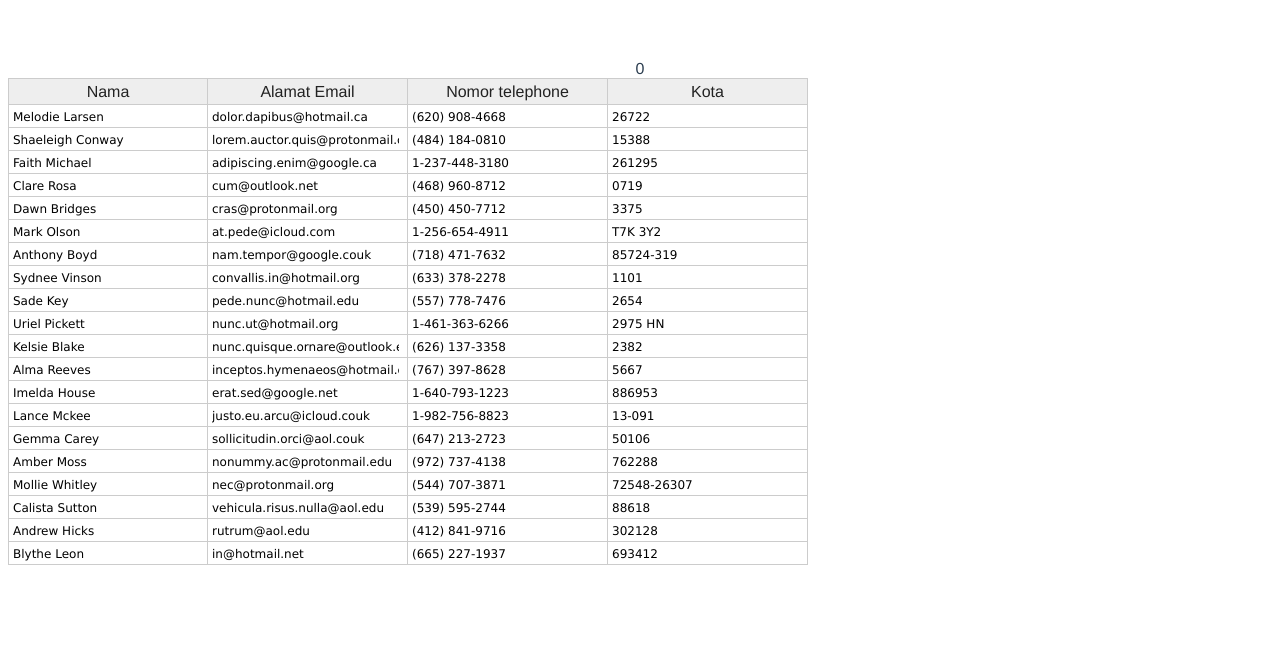
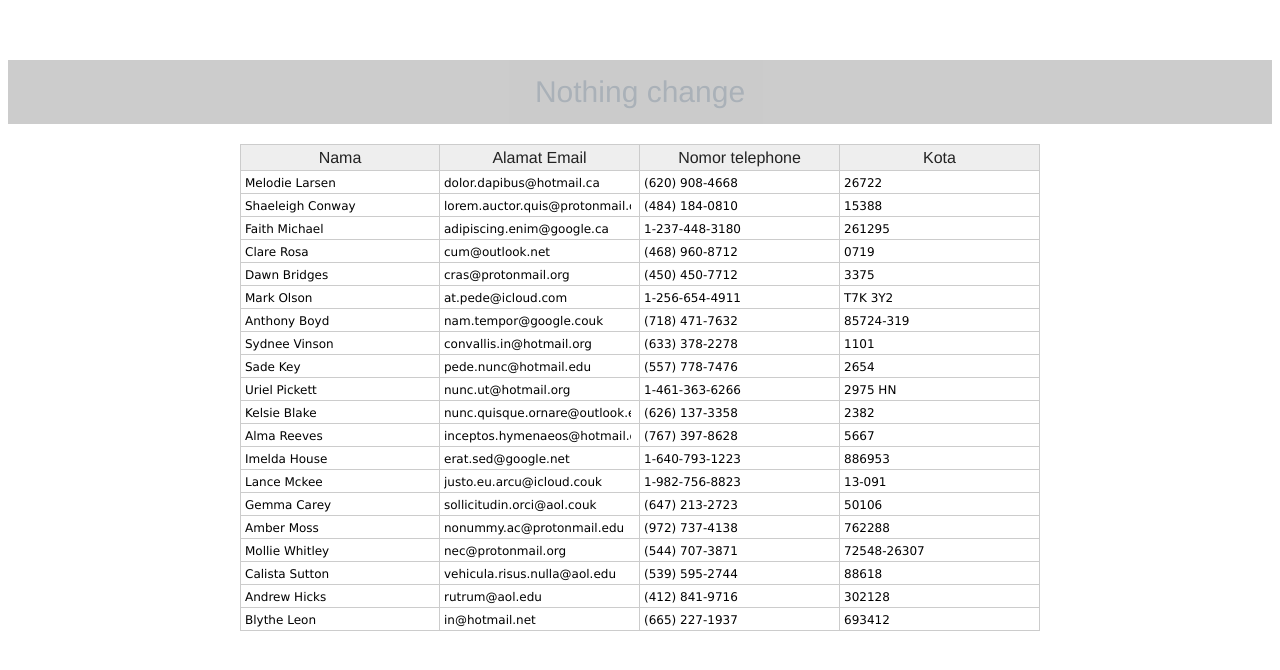
Before and after one commit to rijalBinHusen/excel-like-table, a Vue app: page / in a window 1280 px wide. Shown: the top 670 px of the page. Built offline with nearby package versions, Linux system fonts and the light colour scheme.

Commit message:
Auto emit after 10 second changed cell

```diff
--- a/src/components/ExcelTable.vue
+++ b/src/components/ExcelTable.vue
@@ -1,5 +1,5 @@
 <template>
-    <div style="left:0">{{ countDown }}</div>
+    <div class="countDown">{{ countDown ? "Data would auto save in "+ countDown + " second" : "Nothing change" }}</div>
     <div class="handsontable" id="example">
     <table class="htCore">
       <colgroup>
@@ -68,6 +68,7 @@ export default {
         required: true,
       }
     },
+    emits: ["changed"],
     methods: {
       changed(ev) {
         console.log(ev)
@@ -91,6 +92,7 @@ export default {
           return
         } if(!this.countDown) {
           console.log("selesai")
+          this.$emit("changed", this.changeRow)
           clearInterval(this.count)
           return
         }
@@ -301,7 +303,10 @@ export default {
   -ms-user-select: none;
   /*user-select: none; /*no browser supports unprefixed version*/
   border-spacing: 0;
-  margin: 0;
+  /* margin: 0;
+   */
+  margin-left: auto;
+  margin-right: auto;
   border-width: 0;
   table-layout: fixed;
   width: 0;
@@ -774,8 +779,14 @@ input:focus {
   outline: none;
 }
 
-.focused {
-  background-color: #5292F7;
+.countDown {
+  position: relative;
+  background-color: gray;
+  padding: 15px;
+  margin-bottom:
+  20px;opacity:
+  40%;font-size:
+  30px;
 }
 
 </style>
```
Also changed, not shown: 1 other file (tests, documents, lock files or other folders).
